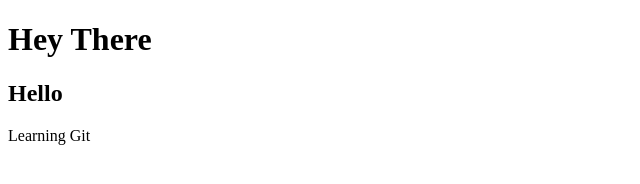
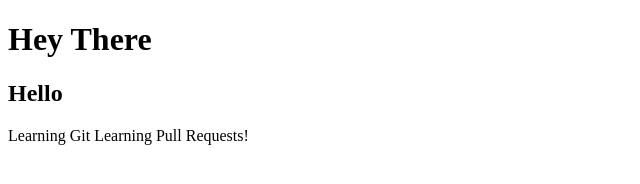
Before and after one commit to keshavchandra1611/Web-Development-Projects, a plain HTML site: page index.html in a window 1280 px wide. Shown: the whole page, without its empty margins (0-640 px from the left). Drawn offline with Linux system fonts and the light colour scheme.

Commit message:
Adding a a tag

```diff
--- a/index.html
+++ b/index.html
@@ -9,6 +9,7 @@
     <h1>Hey There</h1>
     <h2>Hello</h2>
     <span>Learning Git</span>
+    <span> Learning Pull Requests! </span>
 
 </body>
 </html>
```
